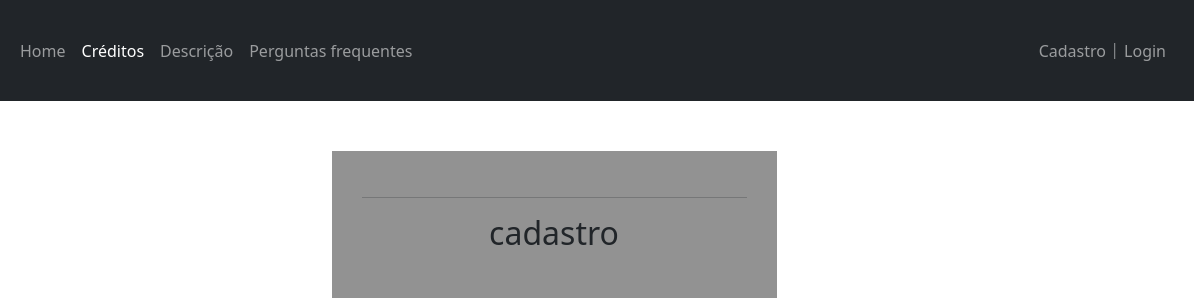
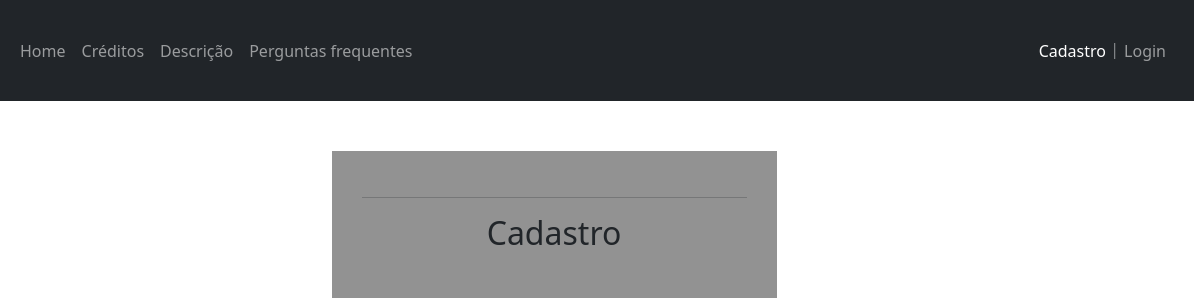
Before and after one commit to MrFelopes/filmeflix, a plain HTML site: page cadastro.html in a window 1280 px wide. Shown: the top 298 px of the page, 86-1280 px from the left. Drawn offline with nearby package versions, Linux system fonts and the light colour scheme.

Commit message:
arrumando a letra do cadastro

```diff
--- a/cadastro.html
+++ b/cadastro.html
@@ -27,11 +27,11 @@
           <div class="collapse navbar-collapse" id="navbarNavAltMarkup">
             <div class="navbar-nav">
               <a class="nav-link" href="index.html">Home</a>
-              <a class="nav-link active" aria-current="page" href="2.html">Créditos</a>
+              <a class="nav-link" href="2.html">Créditos</a>
               <a class="nav-link" href="descricao.html">Descrição</a>
               <a class="nav-link" href="perguntas.html">Perguntas frequentes</a>
               <a class="nav-link" href="login.html" style="position: absolute; right: 20px;">Login</a>
-              <a class="nav-link" href="cadastro.html" style="position: absolute; right: 80px;">Cadastro</a>
+              <a class="nav-link active" aria-current="page" href="cadastro.html" style="position: absolute; right: 80px;">Cadastro</a>
               <h1 style="position: absolute; right: 75px; color: #888B8D; font-size: medium; top: 40px;">|</h1>
             </div>
           </div>
@@ -44,7 +44,7 @@
         <form class="form" action="" style="background-color: rgb(146, 146, 146); width: 445px; height: 540px; text-align: center; margin: 0 auto; padding: 30px;">
             <div>
                 <hr>
-                <h2>cadastro</h2>
+                <h2>Cadastro</h2>
                 <br>
                 <hr>
                 <label for="email" style="float: left; width: auto;">E-mail</label>
```
Also changed, not shown: senha.html (+1 -1 lines).
